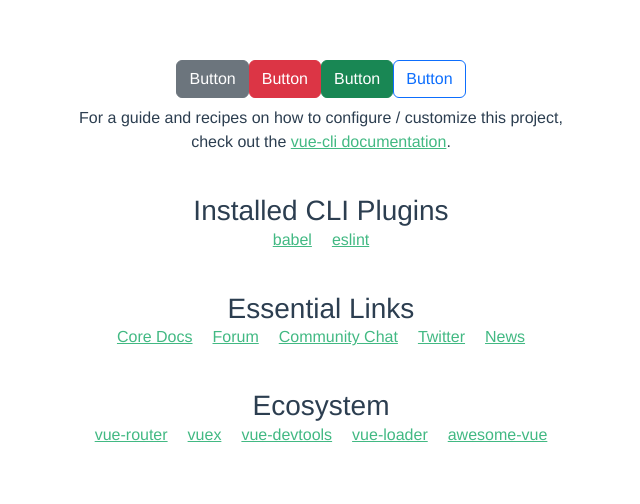
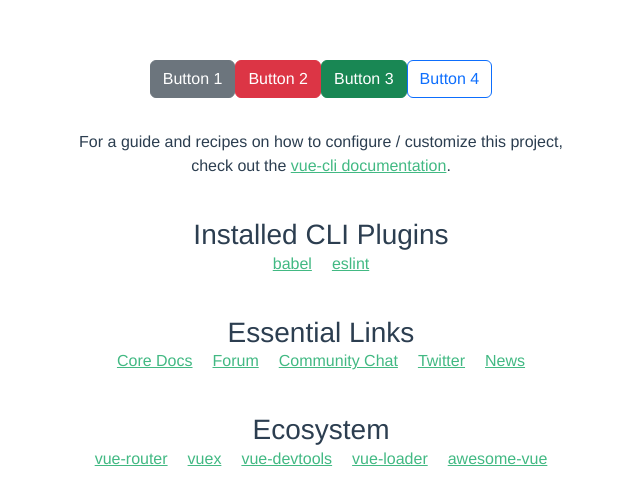
Before and after one commit to maicolmike/desarrolloPython, a Vue app in the folder 3-framework/django/django_vue/djangoVue/frontend/: page / in a window 1280 px wide. Shown: the top 504 px of the page, without its empty margins (319-959 px from the left). Built offline with nearby package versions, Linux system fonts and the light colour scheme.

Commit message:
framework vue

```diff
--- a/3-framework/django/django_vue/djangoVue/frontend/src/App.vue
+++ b/3-framework/django/django_vue/djangoVue/frontend/src/App.vue
@@ -10,17 +10,18 @@
     <!-- Botones creados con BootstrapVue -->
     <div>
       <!-- Botón por defecto -->
-      <b-button>Button</b-button>
+      <b-button>Button 1</b-button>
 
       <!-- Botón con variante de estilo 'danger' (rojo) -->
-      <b-button variant="danger">Button</b-button>
+      <b-button variant="danger">Button 2</b-button>
 
       <!-- Botón con variante de estilo 'success' (verde) -->
-      <b-button variant="success">Button</b-button>
+      <b-button variant="success">Button 3</b-button>
 
       <!-- Botón con estilo de contorno y color primario (azul) -->
-      <b-button variant="outline-primary">Button</b-button>
+      <b-button variant="outline-primary">Button 4</b-button>
     </div>
+    <br>
 
     <!-- Aquí se renderizarán los componentes según la ruta actual definida en el router -->
     <router-view></router-view>
```
